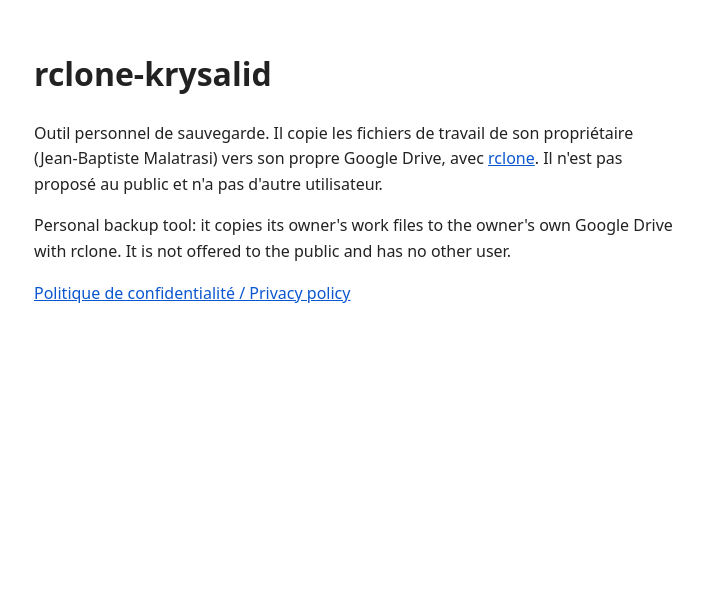
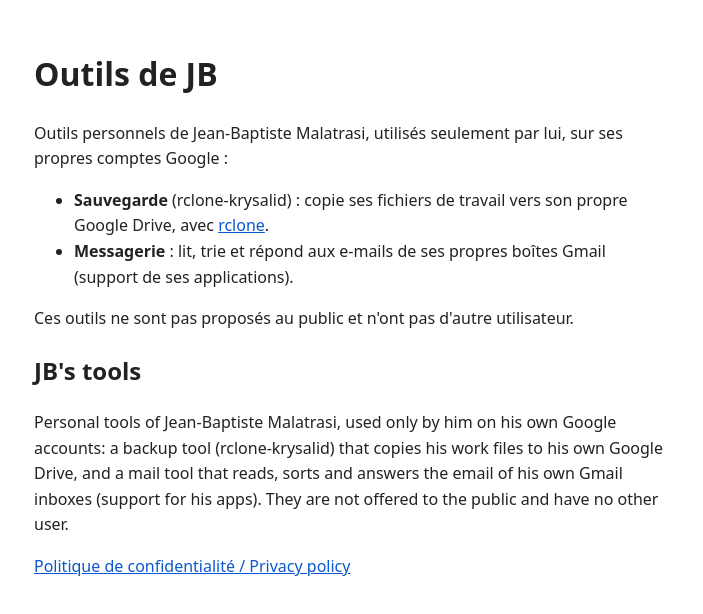
Before and after one commit to JumBay/rclone-krysalid, a plain HTML site: page index.html in a window 1280 px wide. Shown: the whole page, without its empty margins (286-989 px from the left). Drawn offline with Linux system fonts and the light colour scheme.

Commit message:
Page renommée « Outils de JB », usage Gmail décrit dans la politique, balise de vérification Search Console

```diff
--- a/index.html
+++ b/index.html
@@ -1,12 +1,20 @@
 <!doctype html>
 <html lang="fr"><head><meta charset="utf-8"><meta name="viewport" content="width=device-width, initial-scale=1">
-<title>rclone-krysalid</title>
+<meta name="google-site-verification" content="yLuKwPe23c24z37_h_LLipwf2XB-M_p7xUQWYswnEGI">
+<title>Outils de JB</title>
 <style>body{font:16px/1.6 system-ui,sans-serif;max-width:40rem;margin:3rem auto;padding:0 1rem;color:#222}a{color:#0b57d0}</style></head>
 <body>
-<h1>rclone-krysalid</h1>
-<p>Outil personnel de sauvegarde. Il copie les fichiers de travail de son propriétaire (Jean-Baptiste Malatrasi) vers son propre
-Google Drive, avec <a href="https://rclone.org">rclone</a>. Il n'est pas proposé au public et n'a pas d'autre utilisateur.</p>
-<p lang="en">Personal backup tool: it copies its owner's work files to the owner's own Google Drive with rclone. It is not offered
-to the public and has no other user.</p>
+<h1>Outils de JB</h1>
+<p>Outils personnels de Jean-Baptiste Malatrasi, utilisés seulement par lui, sur ses propres comptes Google :</p>
+<ul>
+<li><strong>Sauvegarde</strong> (rclone-krysalid) : copie ses fichiers de travail vers son propre Google Drive, avec
+<a href="https://rclone.org">rclone</a>.</li>
+<li><strong>Messagerie</strong> : lit, trie et répond aux e-mails de ses propres boîtes Gmail (support de ses applications).</li>
+</ul>
+<p>Ces outils ne sont pas proposés au public et n'ont pas d'autre utilisateur.</p>
+<h2 lang="en">JB's tools</h2>
+<p lang="en">Personal tools of Jean-Baptiste Malatrasi, used only by him on his own Google accounts: a backup tool (rclone-krysalid)
+that copies his work files to his own Google Drive, and a mail tool that reads, sorts and answers the email of his own Gmail
+inboxes (support for his apps). They are not offered to the public and have no other user.</p>
 <p><a href="privacy.html">Politique de confidentialité / Privacy policy</a></p>
 </body></html>
```
Also changed, not shown: privacy.html (+8 -6 lines).
